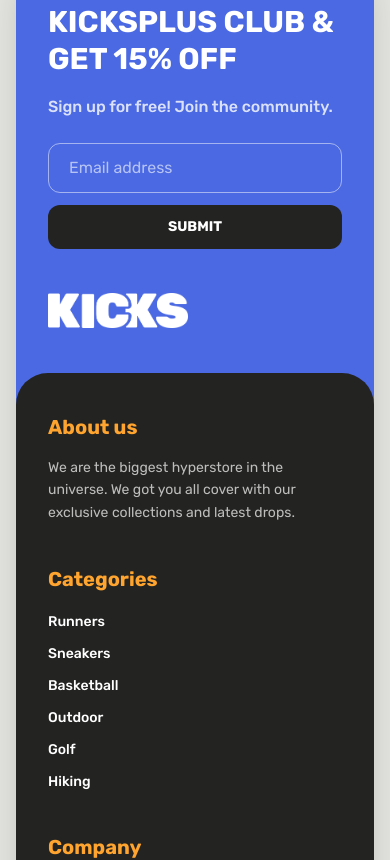
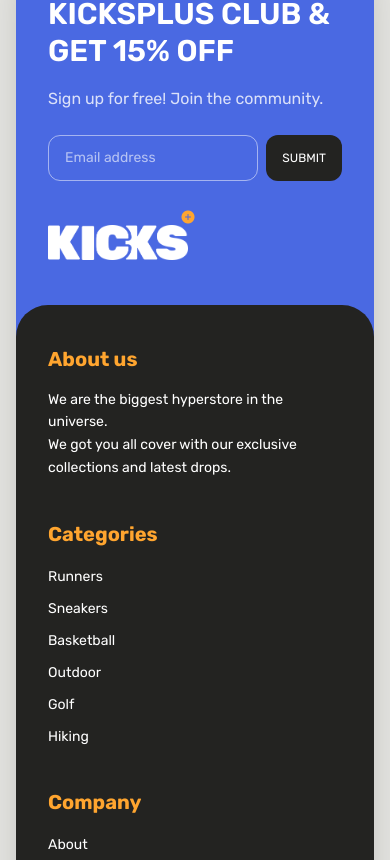
Before and after one commit to ArfatChowdhury/kicks-zavisoft-frontend-task, a Next.js app: page /product/1 in a window 390 px wide. Shown: the part 1048-1908 px from the top of the page. Built offline with nearby package versions, Linux system fonts and the light colour scheme; no server answers.

Commit message:
feat: fix footer and cart page ui

```diff
--- a/src/components/layouts/Footer.tsx
+++ b/src/components/layouts/Footer.tsx
@@ -5,27 +5,27 @@
 
 const Footer = () => {
     return (
-        <footer className="w-full bg-[#E7E7E3] pt-6 md:pt-20 px-4 md:px-10 pb-8 md:pb-10 transition-all duration-300">
+        <footer className="w-full bg-[#E7E7E3] pt-4 md:pt-20 px-4 md:px-10 pb-8 md:pb-10 transition-all duration-300">
             {/* Main Blue Container */}
             <div className="max-w-[1400px] mx-auto bg-[#4A69E2] rounded-[32px] md:rounded-[48px] overflow-hidden flex flex-col shadow-2xl">
 
                 {/* 1. Newsletter Section (Inside Blue) */}
                 <div className="p-8 md:p-16 flex flex-col lg:flex-row justify-between lg:items-center gap-8 md:gap-10 relative">
                     <div className="flex flex-col gap-4 md:gap-6 z-10 w-full lg:w-auto">
-                        <h2 className="text-3xl md:text-[64px] font-bold text-white leading-tight font-rubik uppercase">
+                        <h2 className="text-3xl md:text-[48px] font-semibold text-white leading-tight font-rubik uppercase">
                             Join our KicksPlus <br className="hidden sm:block" />
                             Club & get 15% off
                         </h2>
-                        <p className="text-white/80 text-base md:text-xl font-medium">
+                        <p className="text-white/80 text-base md:text-[20px] font-normal">
                             Sign up for free! Join the community.
                         </p>
-                        <div className="flex flex-col sm:flex-row gap-3 md:gap-4 mt-2 md:mt-4">
+                        <div className="flex flex-row gap-2 sm:gap-4 mt-2 md:mt-4">
                             <input
                                 type="email"
                                 placeholder="Email address"
-                                className="bg-transparent border border-white/50 rounded-xl px-5 md:px-6 py-3 md:py-4 text-white placeholder:text-white/60 focus:outline-none focus:border-white w-full sm:min-w-[300px]"
+                                className="bg-transparent border border-white/50 rounded-xl px-4 sm:px-6 py-3 md:py-4 text-white placeholder:text-white/60 focus:outline-none focus:border-white w-full sm:min-w-[300px] text-sm sm:text-base"
                             />
-                            <button className="bg-[#232321] text-white px-8 md:px-10 py-3 md:py-4 rounded-xl font-bold uppercase hover:bg-black transition-all text-sm md:text-base">
+                            <button className="bg-[#232321] text-white px-4 sm:px-10 py-3 md:py-4 rounded-xl font-normal uppercase hover:bg-black transition-all text-xs sm:text-base whitespace-nowrap">
                                 Submit
                             </button>
                         </div>
@@ -33,35 +33,47 @@
 
                     {/* Branding Image in Blue Section */}
                     <div className="relative w-[140px] h-[60px] md:w-[250px] md:h-[110px] z-10 shrink-0 self-start lg:self-auto">
+                        <div className="relative w-full h-full">
                             <Image
                                 src="/footer/kicksFronts.png"
                                 alt="Kicks Logo"
                                 fill
                                 className="object-contain"
                             />
+                            <div className="absolute -top-1 sm:-top-2 -right-2 w-4 h-4 sm:w-6 sm:h-6 md:w-8 md:h-8">
+                                <Image
+                                    src="/footer/cirlce.png"
+                                    alt="Circle Decoration"
+                                    fill
+                                    className="object-contain"
+                                />
+                            </div>
+                        </div>
                     </div>
                 </div>
 
                 {/* 2. Links Section (Dark) - Nested inside Blue with rounded top */}
                 <div className="bg-[#232321] rounded-t-[32px] md:rounded-t-[48px] pt-10 md:pt-16 px-8 md:px-16 pb-0 flex flex-col gap-10 md:gap-20 relative overflow-hidden">
-                    <div className="grid grid-cols-1 md:grid-cols-2 lg:grid-cols-4 gap-10 md:gap-12 z-10">
+                    <div className="flex flex-col lg:flex-row justify-between w-full z-10 gap-10 lg:gap-16">
                         {/* About Us */}
-                        <div className="flex flex-col gap-4 md:gap-6">
+                        <div className="w-full lg:w-[45%] xl:w-[40%] flex flex-col gap-4 md:gap-5">
                             <h4 className="text-[#FFA52F] text-xl md:text-2xl font-bold font-rubik">About us</h4>
-                            <p className="text-white/70 text-sm md:text-lg leading-relaxed">
-                                We are the biggest hyperstore in the universe.
-                                We got you all cover with our exclusive
+                            <p className="text-white text-sm md:text-lg font-normal leading-relaxed">
+                                We are the biggest hyperstore in the universe.<br />
+                                We got you all cover with our exclusive<br />
                                 collections and latest drops.
                             </p>
                         </div>
 
+                        {/* Right Side Links Container */}
+                        <div className="w-full lg:w-[55%] xl:w-[50%] flex flex-col sm:flex-row justify-between gap-10 sm:gap-6">
                             {/* Categories */}
                             <div className="flex flex-col gap-4 md:gap-6">
                                 <h4 className="text-[#FFA52F] text-xl md:text-2xl font-bold font-rubik">Categories</h4>
                                 <ul className="flex flex-col gap-2 md:gap-3">
                                     {['Runners', 'Sneakers', 'Basketball', 'Outdoor', 'Golf', 'Hiking'].map((item) => (
                                         <li key={item}>
-                                        <Link href="#" className="text-white hover:text-[#FFA52F] transition-colors font-medium text-sm md:text-base">
+                                            <Link href="#" className="text-white hover:text-[#FFA52F] transition-colors font-normal text-sm md:text-base">
                                                 {item}
                                             </Link>
                                         </li>
@@ -75,7 +87,7 @@
                                 <ul className="flex flex-col gap-2 md:gap-3">
                                     {['About', 'Contact', 'Blogs'].map((item) => (
                                         <li key={item}>
-                                        <Link href="#" className="text-white hover:text-[#FFA52F] transition-colors font-medium text-sm md:text-base">
+                                            <Link href="#" className="text-white hover:text-[#FFA52F] transition-colors font-normal text-sm md:text-base">
                                                 {item}
                                             </Link>
                                         </li>
@@ -102,6 +114,7 @@
                                 </div>
                             </div>
                         </div>
+                    </div>
 
                     {/* Massive Branding at Bottom */}
                     <div className="relative w-full h-[60px] sm:h-[100px] md:h-[160px] lg:h-[224px] mt-4 flex items-end">
--- a/src/store/features/cartSlice.ts
+++ b/src/store/features/cartSlice.ts
@@ -49,11 +49,32 @@
                 item.quantity = action.payload.quantity;
             }
         },
+        updateSize: (state, action: PayloadAction<{ cartId: string; newSize: number }>) => {
+            const { cartId, newSize } = action.payload;
+            const existingItemIndex = state.items.findIndex((i) => i.cartId === cartId);
+            if (existingItemIndex === -1) return;
+
+            const item = state.items[existingItemIndex];
+            const newCartId = `${item.id}-${newSize}-${item.color}`;
+
+            // Check if changing to this new size means merging with another item
+            const targetItemIndex = state.items.findIndex((i) => i.cartId === newCartId);
+
+            if (targetItemIndex !== -1 && targetItemIndex !== existingItemIndex) {
+                // Merge quantities and remove the original item
+                state.items[targetItemIndex].quantity += item.quantity;
+                state.items.splice(existingItemIndex, 1);
+            } else {
+                // Just update size and cartId in place
+                item.size = newSize;
+                item.cartId = newCartId;
+            }
+        },
         clearCart: (state) => {
             state.items = [];
         },
     },
 });
 
-export const { toggleCart, addItem, removeItem, updateQuantity, clearCart } = cartSlice.actions;
+export const { toggleCart, addItem, removeItem, updateQuantity, updateSize, clearCart } = cartSlice.actions;
 export default cartSlice.reducer;
```
Also changed, not shown: src/app/cart/page.tsx (+32 -10 lines), public/footer/cirlce.png (added). Lines whose indentation alone changed are shown as unchanged.
